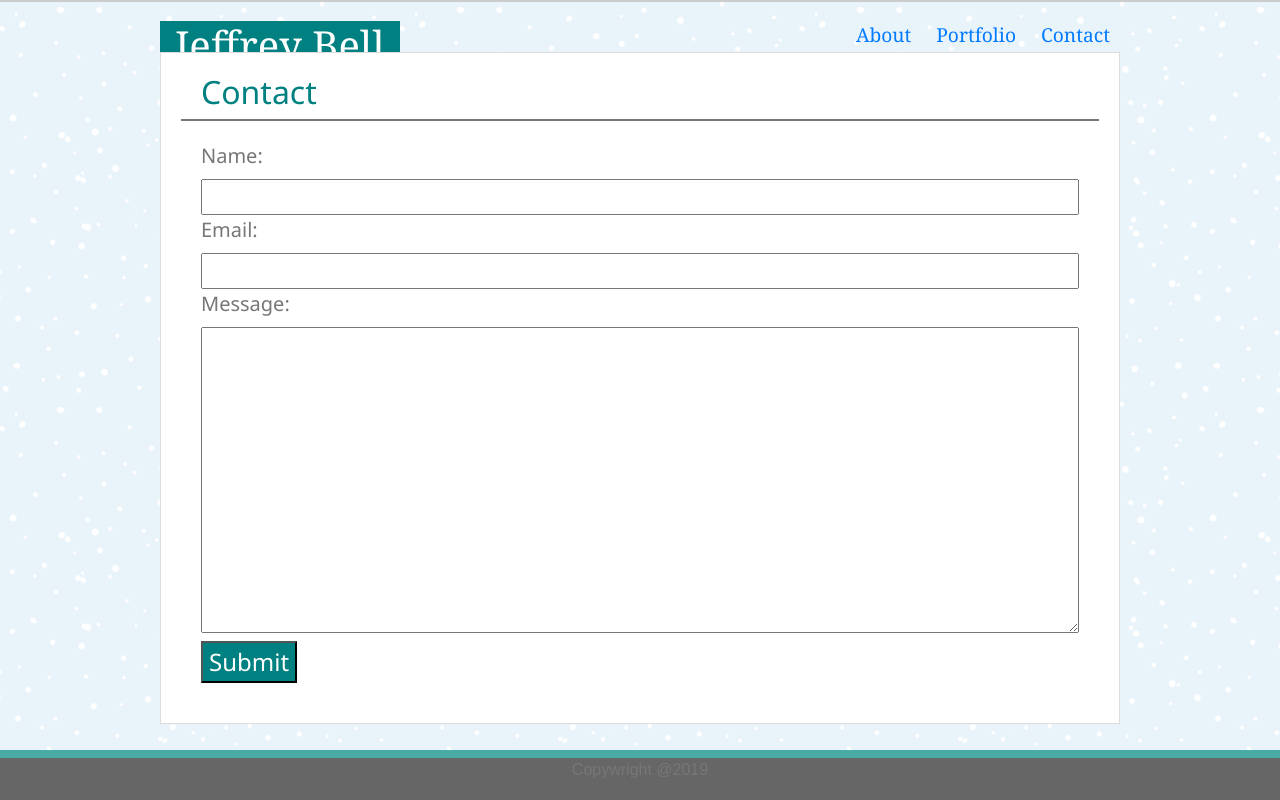
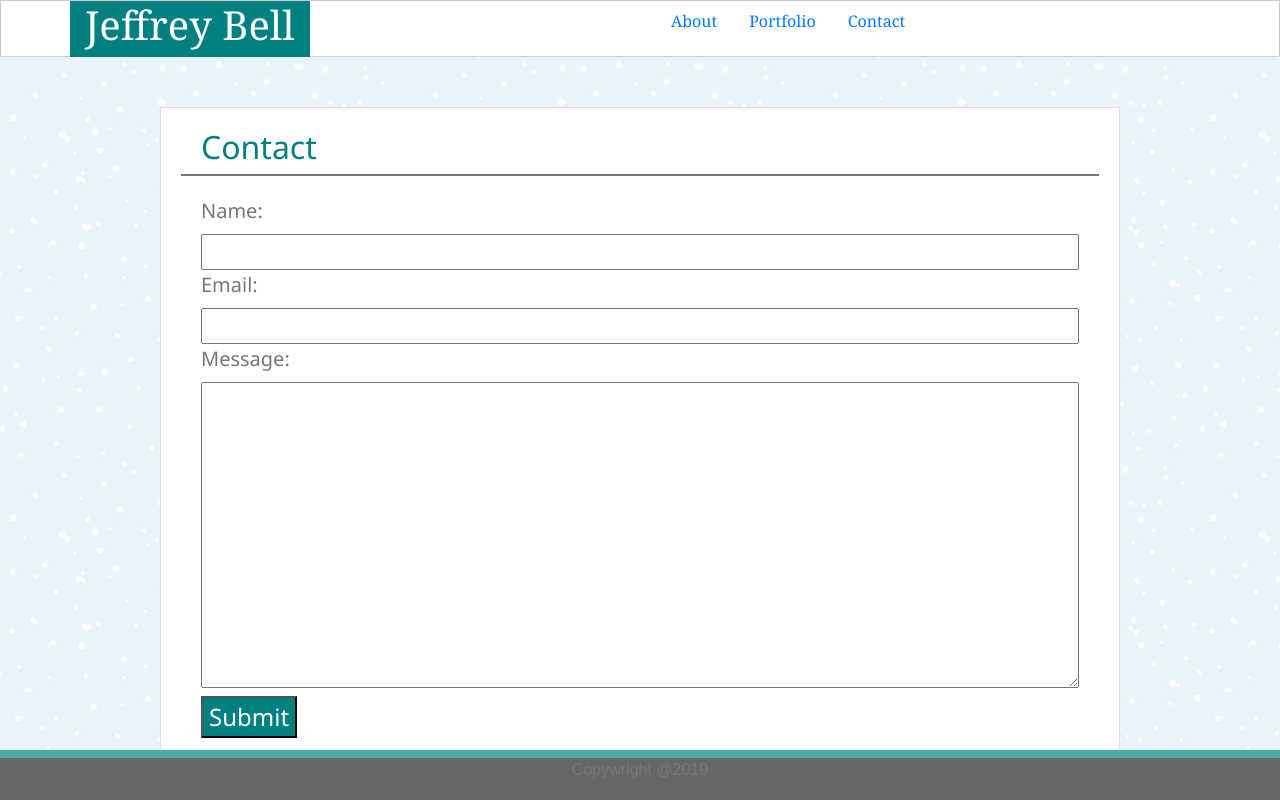
Before and after one commit to CodeMaster-jab/Portfolio, a plain HTML site: page contact.html in a window 1280 px wide. Shown: the top 800 px of the page. Drawn offline with nearby package versions, Linux system fonts and the light colour scheme.

Commit message:
Changes to contact.html and portfolio.html to add Bootstrap

```diff
--- a/assets/css/style.css
+++ b/assets/css/style.css
@@ -117,7 +117,7 @@
   }
   .tag {
       position: absolute;
-      top: -20px;
+      top: 50px;
       left: 0;
       width: 180px;
       text-align: center;
--- a/contact.html
+++ b/contact.html
@@ -1,30 +1,49 @@
 <!DOCTYPE html>
-<html lang="en-us" >
+
+<html lang="en-us">
 
 <head>
   <meta charset="UTF-8">
   <meta name="viewport" content="width=device-width, initial-scale=1">
   <title>Contact Me</title>
-  <link rel="stylesheet" href="https://maxcdn.bootstrapcdn.com/bootstrap/4.0.0/css/bootstrap.min.css">
+  <link rel="stylesheet" href="https://stackpath.bootstrapcdn.com/bootstrap/4.4.1/css/bootstrap.min.css"
+        integrity="sha384-Vkoo8x4CGsO3+Hhxv8T/Q5PaXtkKtu6ug5TOeNV6gBiFeWPGFN9MuhOf23Q9Ifjh" crossorigin="anonymous">
   <link rel="stylesheet" href="https://stackpath.bootstrapcdn.com/font-awesome/4.7.0/css/font-awesome.min.css">
   <link rel="stylesheet" type="text/css" href="./assets/css/style.css">
 </head>
 
 <body class="bg">
     <header>
-            <div id="headerContent">
+        <div class="container header-container">
+            <div class="row nav-row">
+                <div class="col-md-6">
                     <span class="name"><h1>Jeffrey Bell</h1></span>
-                <nav>
-                    <a href="./index.html">About</a>
-                    <a href="./portfolio.html">Portfolio</a>
-                    <a href="./contact.html">Contact</a>
-                </nav>
+                </div>
+                <div class="col-md-6">
+                    <ul class="nav">
+                        <li class="nav-item">
+                            <a class="nav-link active" href="./index.html">About</a>
+                        </li>
+                        <li class="nav-item">
+                            <a class="nav-link" href="./portfolio.html">Portfolio</a>
+                        </li>
+                        <li class="nav-item">
+                            <a class="nav-link" href="./contact.html">Contact</a>
+                        </li>
+                    </ul>
+                </div>
+            </div>
         </div>
     </header>
+
     <main>
-            <div class="content">
+      <div class="container content">
+          <div class="row">
+              <div class="col-md-12">
                   <div id="contentHeader">
                       <h2>Contact</h2>
+                  </div>
+              </div>
           </div>
           <form id="frmContact" action="/my-handling-form-page" method="post">
             <div>
@@ -43,15 +62,17 @@
           </form>
       </div>
     </main>
+
     <footer>
         <p id="copywright">Copywright @2019</p>
     </footer>
 
-      <!-- jQuery, javascript file for the Bootstrap's javascript file to function -->
-      <script src="https://cdnjs.cloudflare.com/ajax/libs/jquery/3.2.1/jquery.min.js"></script>
-
-      <!-- Bootstrap's javascript file that allows the dropdown menu to work  -->
-      <script src="https://maxcdn.bootstrapcdn.com/bootstrap/4.0.0/js/bootstrap.min.js"></script>
+    <script src="https://code.jquery.com/jquery-3.4.1.slim.min.js"
+            integrity="sha384-J6qa4849blE2+poT4WnyKhv5vZF5SrPo0iEjwBvKU7imGFAV0wwj1yYfoRSJoZ+n" crossorigin="anonymous"></script>
+    <script src="https://cdn.jsdelivr.net/npm/popper.js@1.16.0/dist/umd/popper.min.js"
+            integrity="sha384-Q6E9RHvbIyZFJoft+2mJbHaEWldlvI9IOYy5n3zV9zzTtmI3UksdQRVvoxMfooAo" crossorigin="anonymous"></script>
+    <script src="https://stackpath.bootstrapcdn.com/bootstrap/4.4.1/js/bootstrap.min.js"
+            integrity="sha384-wfSDF2E50Y2D1uUdj0O3uMBJnjuUD4Ih7YwaYd1iqfktj0Uod8GCExl3Og8ifwB6" crossorigin="anonymous"></script>
 
 </body>
 </html>
```
Also changed, not shown: index.html (+1 -0 lines), portfolio.html (+37 -17 lines). Lines whose indentation alone changed are shown as unchanged.
